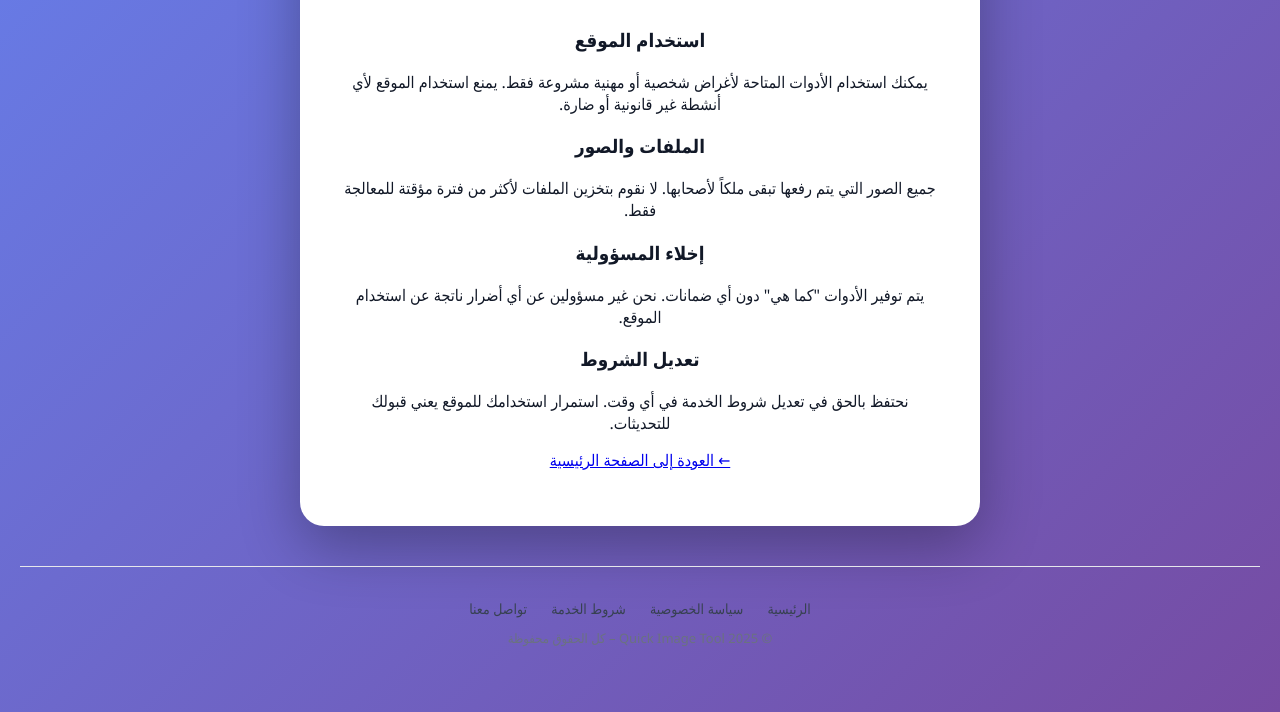
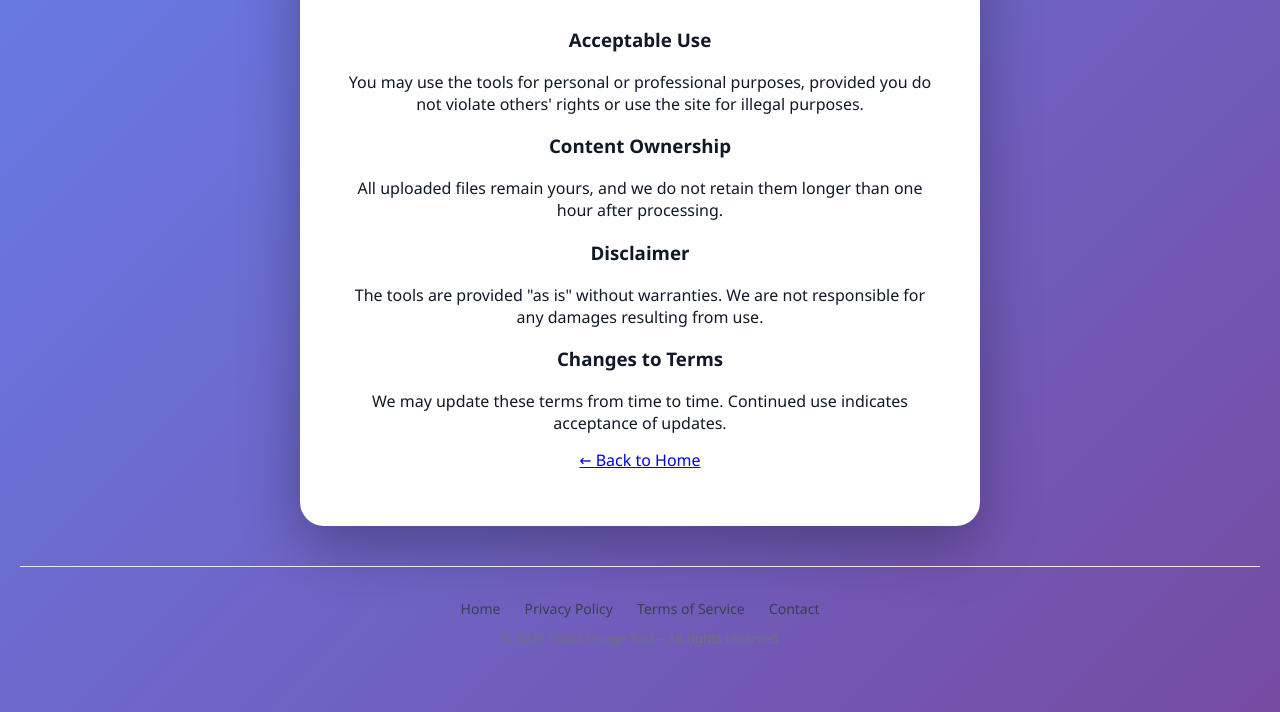
Before and after one commit to officecontactsufian-collab/Quick-Image-Tool, a plain HTML site: page terms.html in a window 1280 px wide. Shown: the part 178-890 px from the top of the page. Drawn offline with Linux system fonts and the light colour scheme.

Commit message:
Update terms.html

```diff
--- a/terms.html
+++ b/terms.html
@@ -1,5 +1,5 @@
 <!DOCTYPE html>
-<html lang="ar" dir="rtl">
+<html lang="en">
 <head>
   <!-- Google Tag Manager -->
   <script>
@@ -13,68 +13,52 @@
 
   <meta charset="UTF-8">
   <meta name="viewport" content="width=device-width, initial-scale=1.0">
+  <title>Terms of Service | Quick Image Tool</title>
+  <meta name="description" content="Terms of service for Quick Image Tool and its free online image editing tools.">
+  <meta name="keywords" content="Terms of Service, Quick Image Tool, Image Tools, Rules">
+  <meta name="author" content="Soufiyan Iguider">
 
-    <title>شروط الخدمة | Quick Image Tool</title>
-    <meta name="description" content="شروط استخدام موقع Quick Image Tool والأدوات المجانية لتحرير الصور.">
-    <meta name="keywords" content="Terms of Service, Quick Image Tool, شروط الخدمة, Image Tools">
-    <meta name="author" content="SOUFIYAN IGUIDER">
-
-    <link rel="canonical" href="https://quickimagetools.vercel.app/terms.html">
   <link rel="stylesheet" href="style.css">
 </head>
 <body>
+
 <!-- Google Tag Manager (noscript) -->
 <noscript>
   <iframe src="https://www.googletagmanager.com/ns.html?id=GTM-MKH28BJ7"
   height="0" width="0" style="display:none;visibility:hidden"></iframe>
 </noscript>
-    <!-- End Google Tag Manager (noscript) -->
 
 <main class="container">
   <header class="tool-header">
-            <h1>شروط الخدمة</h1>
-            <p>باستخدامك لموقع Quick Image Tool، فإنك توافق على الشروط التالية.</p>
+    <h1>Terms of Service</h1>
+    <p>By using Quick Image Tool, you agree to the following terms.</p>
   </header>
 
   <section>
-            <h3>استخدام الموقع</h3>
-            <p>
-                يمكنك استخدام الأدوات المتاحة لأغراض شخصية أو مهنية مشروعة فقط.
-                يمنع استخدام الموقع لأي أنشطة غير قانونية أو ضارة.
-            </p>
+    <h3>Acceptable Use</h3>
+    <p>You may use the tools for personal or professional purposes, provided you do not violate others' rights or use the site for illegal purposes.</p>
 
-            <h3>الملفات والصور</h3>
-            <p>
-                جميع الصور التي يتم رفعها تبقى ملكاً لأصحابها.
-                لا نقوم بتخزين الملفات لأكثر من فترة مؤقتة للمعالجة فقط.
-            </p>
+    <h3>Content Ownership</h3>
+    <p>All uploaded files remain yours, and we do not retain them longer than one hour after processing.</p>
 
-            <h3>إخلاء المسؤولية</h3>
-            <p>
-                يتم توفير الأدوات "كما هي" دون أي ضمانات.
-                نحن غير مسؤولين عن أي أضرار ناتجة عن استخدام الموقع.
-            </p>
+    <h3>Disclaimer</h3>
+    <p>The tools are provided "as is" without warranties. We are not responsible for any damages resulting from use.</p>
 
-            <h3>تعديل الشروط</h3>
-            <p>
-                نحتفظ بالحق في تعديل شروط الخدمة في أي وقت.
-                استمرار استخدامك للموقع يعني قبولك للتحديثات.
-            </p>
+    <h3>Changes to Terms</h3>
+    <p>We may update these terms from time to time. Continued use indicates acceptance of updates.</p>
   </section>
 
-        <p><a href="index.html">← العودة إلى الصفحة الرئيسية</a></p>
+  <p><a href="index.html">← Back to Home</a></p>
 </main>
 
 <footer class="footer-center">
   <nav class="footer-links">
-            <a href="index.html">الرئيسية</a>
-            <a href="privacy.html">سياسة الخصوصية</a>
-            <a href="terms.html">شروط الخدمة</a>
-            <a href="contact.html">تواصل معنا</a>
+    <a href="index.html">Home</a>
+    <a href="privacy.html">Privacy Policy</a>
+    <a href="terms.html">Terms of Service</a>
+    <a href="contact.html">Contact</a>
   </nav>
-        <p class="footer-copy">
-            © 2025 Quick Image Tool – كل الحقوق محفوظة
-        </p>
+  <p class="footer-copy">© 2025 Quick Image Tool – All rights reserved</p>
 </footer>
 
 <script src="script.js"></script>
```
Lines whose indentation alone changed are shown as unchanged.
